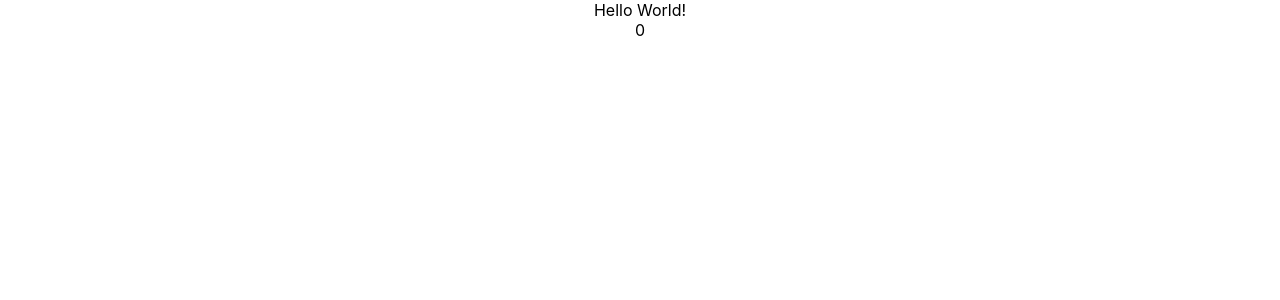
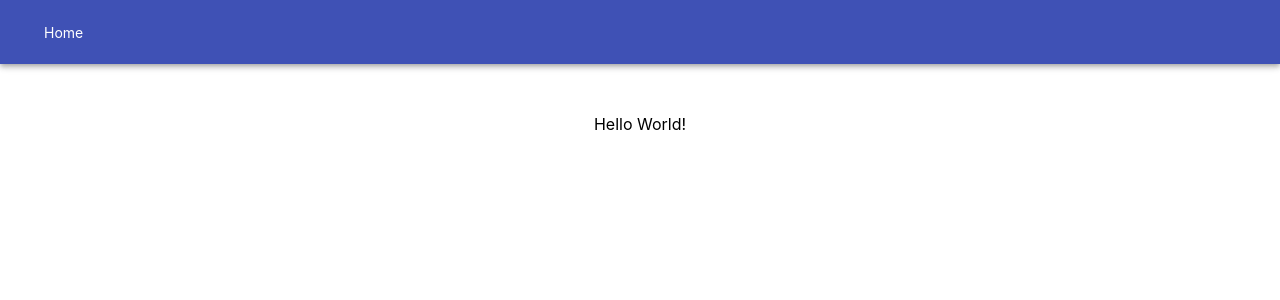
Before and after one commit to mteshmore/travelBlog, a React (Create React App) app in the folder my-app/: page / in a window 1280 px wide. Shown: the top 300 px of the page. Built offline with nearby package versions, Linux system fonts and the light colour scheme.

Commit message:
Added navbar

```diff
--- a/my-app/package.json
+++ b/my-app/package.json
@@ -3,12 +3,12 @@
   "version": "0.1.0",
   "private": true,
   "dependencies": {
+    "@material-ui/core": "^4.9.13",
     "@testing-library/jest-dom": "^4.2.4",
     "@testing-library/react": "^9.3.2",
     "@testing-library/user-event": "^7.1.2",
     "@types/jest": "^24.0.0",
     "@types/node": "^12.0.0",
-    "@types/react": "^16.9.34",
     "@types/react-dom": "^16.9.7",
     "react": "^16.13.1",
     "react-dom": "^16.13.1",
@@ -35,5 +35,9 @@
       "last 1 firefox version",
       "last 1 safari version"
     ]
+  },
+  "devDependencies": {
+    "@types/react": "^16.9.35",
+    "@types/react-router-dom": "^5.1.5"
   }
 }
--- a/my-app/src/App.tsx
+++ b/my-app/src/App.tsx
@@ -1,14 +1,70 @@
 import React from "react";
-import * as ReactDOM from "react-dom";
+import { BrowserRouter as Router, Route, Switch } from "react-router-dom";
+
+import Header from "./Header";
+import { Home } from "./Home";
+
+import { createMuiTheme, ThemeProvider } from "@material-ui/core";
 import "./App.css";
+
+// const defaultTheme = createMuiTheme({
+//   palette: {
+//     primary: {
+//       main: "#339a89",
+//     },
+//     secondary: {
+//       main: "#fffff7",
+//     },
+//   },
+//   typography: {
+//     fontFamily: "Segoe UI",
+//     fontSize: 13,
+//   },
+//   overrides: {
+//     MuiTypography: {
+//       root: {
+//         textOverflow: "ellipsis",
+//         overflowWrap: "break-word",
+//         // overflow: "hidden",
+//       },
+//       h1: {
+//         fontSize: "50px",
+//       },
+//       h2: {
+//         fontSize: "30px",
+//       },
+//       h3: {
+//         fontSize: 16,
+//         fontWeight: "bolder",
+//       },
+//       h4: {
+//         fontSize: 14,
+//         paddingBottom: "10px",
+//       },
+//     },
+//     MuiLink: {
+//       root: {
+//         fontFamily: "Segoe UI",
+//       },
+//     },
+//     MuiButton: {
+//       root: {
+//         color: "#FFFFF7",
+//         padding: "10px 22px",
+//         fontWeight: "normal",
+//       },
+//     },
+//   },
+// });
+
 
 interface MyProps {
   // adding a ? makes the props optional
   message?: string;
-};
+}
 interface MyState {
   count: number;
-};
+}
 
 export default class App extends React.Component<MyProps, MyState> {
   state: MyState = {
@@ -16,13 +72,21 @@ export default class App extends React.Component<MyProps, MyState> {
     count: 0,
   };
   render() {
+    // const classes = useStyles();
     return (
-      <div className="App">
-        Hello World!
-        <div>
-          {/* {this.props.message}  */}
-          {this.state.count}{" "}
-        </div>
+      <div>
+        {/* {this.props.message}  */}
+        {/* {this.state.count}{" "} */}
+        <Router>
+          <Header />
+          <div style={{ padding: 50, minHeight: 280 }}>
+            <Switch>
+              {/* <Route exact path="/Login" component={Login} /> */}
+              <Route path="/" component={Home} />
+              {/* <Route path="/Resources" component={Resources} /> */}
+            </Switch>
+          </div>
+        </Router>
       </div>
     );
   }
--- /dev/null
+++ b/my-app/src/Header.tsx
@@ -0,0 +1,36 @@
+import * as React from "react";
+import { Theme, WithStyles, AppBar, Link, Toolbar, withStyles } from "@material-ui/core";
+import { Link as RouterLink } from "react-router-dom";
+
+const styles = (theme: Theme) => ({
+    navLink: {
+      color: "white",
+      fontSize: "14px",
+      margin: "20px",
+      "&:hover": {
+        color: theme.palette.primary.main,
+        textDecoration: "none",
+      },
+    },
+    appBar: {
+      backgroundColor: "none",
+    },
+  });
+
+  class Header extends React.Component<WithStyles<typeof styles>> {
+    render() {
+      const { classes } = this.props;
+
+      return (
+        <AppBar className={classes.appBar} position="static">
+          <Toolbar>
+            <Link className={classes.navLink} component={RouterLink} to="/">
+              Home
+            </Link>
+          </Toolbar>
+        </AppBar>
+      );
+    }
+  }
+
+  export default withStyles(styles)(Header);
--- /dev/null
+++ b/my-app/src/Home.tsx
@@ -0,0 +1,23 @@
+import React from "react";
+
+interface MyProps {
+  // adding a ? makes the props optional
+  message?: string;
+};
+interface MyState {
+  count: number;
+};
+
+export class Home extends React.Component<MyProps, MyState> {
+  state: MyState = {
+    // optional second annotation for better type inference
+    count: 0,
+  };
+  render() {
+    return (
+      <div className="App">
+        Hello World!
+      </div>
+    );
+  }
+}
```
Also changed, not shown: 2 other files (tests, documents, lock files or other folders).
